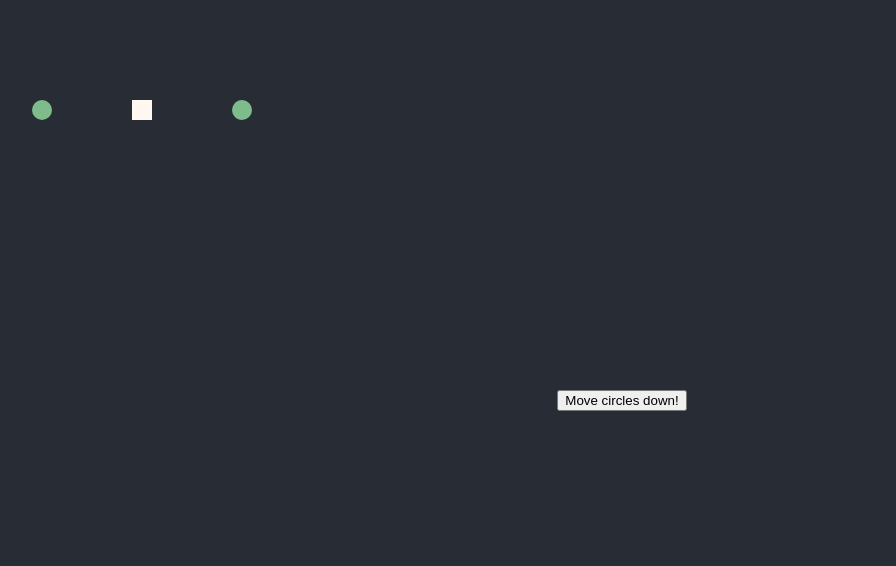
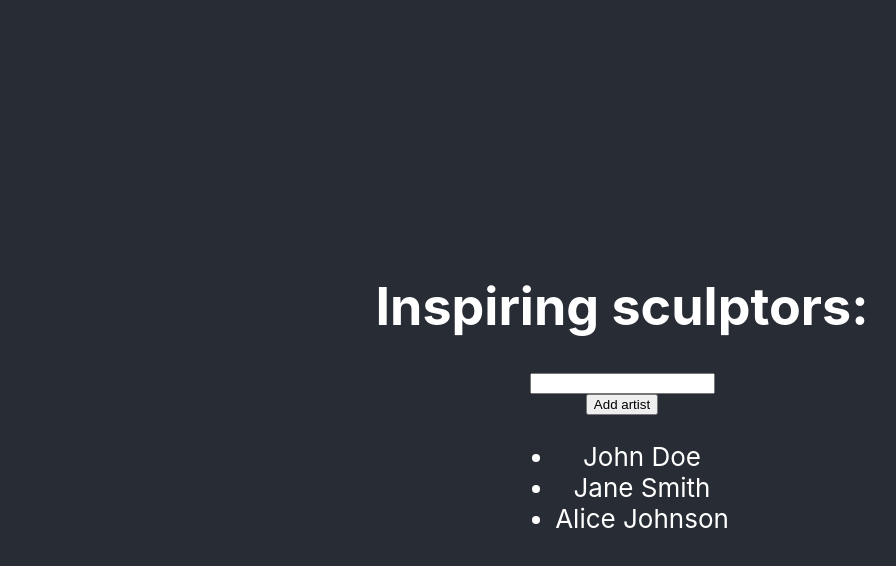
Before and after one commit to Islam-Atwa/React-Course-Assignments, a React (Create React App) app: page / in a window 1280 px wide. Shown: the top 566 px of the page, without its empty margins (18-914 px from the left). Built offline with nearby package versions, Linux system fonts and the light colour scheme.

Commit message:
InsertingIntoAnArray

```diff
--- a/src/App.js
+++ b/src/App.js
@@ -2,14 +2,15 @@ import logo from './logo.svg';
 import './App.css';
 // import UpdatingObjectState from './components/UpdatingObjectState.js';
 // import ArraysInState from './Array/ArraysInState.js';
-import TransformingAnArray from './Array/Transforming_an_array.js';
-
+// import TransformingAnArray from './Array/Transforming_an_array.js';
+import InsertingIntoAnArray from './Array/InsertingIntoAnArray.js';
 function App() {
   return (
     <div className="App">
       <header className="App-header">
         {/* <ArraysInState/> */}
-        <TransformingAnArray/>
+        <InsertingIntoAnArray/>
+        {/* <TransformingAnArray/> */}
       </header>
     </div>
   );
--- /dev/null
+++ b/src/Array/InsertingIntoAnArray.js
@@ -0,0 +1,47 @@
+
+import { useState } from 'react';
+
+let nextId = 3;
+
+const initialArtists = [
+    {id: 0, name: 'John Doe'},
+    {id: 1, name: 'Jane Smith'},
+    {id: 2, name: 'Alice Johnson'},
+];
+
+export default function List(){
+    const [name, setName] = useState('');
+    const [artists, setArtists] = useState(initialArtists);
+
+
+    function handleClick(){
+        const insertAt = 1; // Insert at index 1
+        const nextArtists = [
+            ...artists.slice(0, insertAt),
+            {id:nextId++, name: name}, //new item
+            ...artists.slice(insertAt)
+        ];
+        setArtists(nextArtists);
+        setName(''); // Clear the input field
+    }
+
+    return (
+        <>
+            <h1>Inspiring sculptors:</h1>
+            <input
+                value={name}
+                onChange={e => setName(e.target.value)}
+            />
+            <button onClick={handleClick}>
+                Add artist
+            </button>
+            <ul>
+                {artists.map(artist => (
+                    <li key={artist.id}>
+                        {artist.name}
+                    </li>
+                ))}
+            </ul>
+        </>
+    );
+}
```
